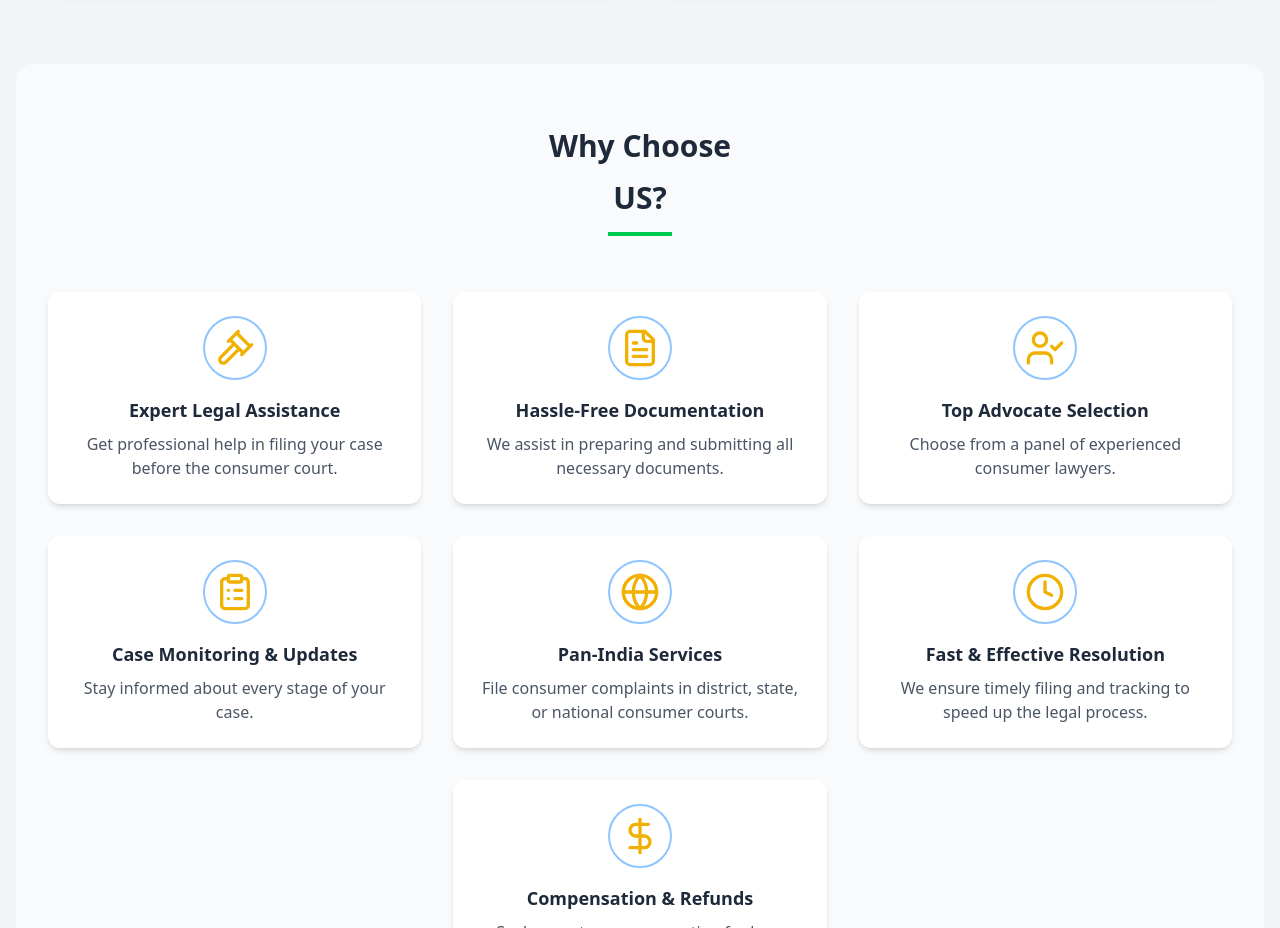
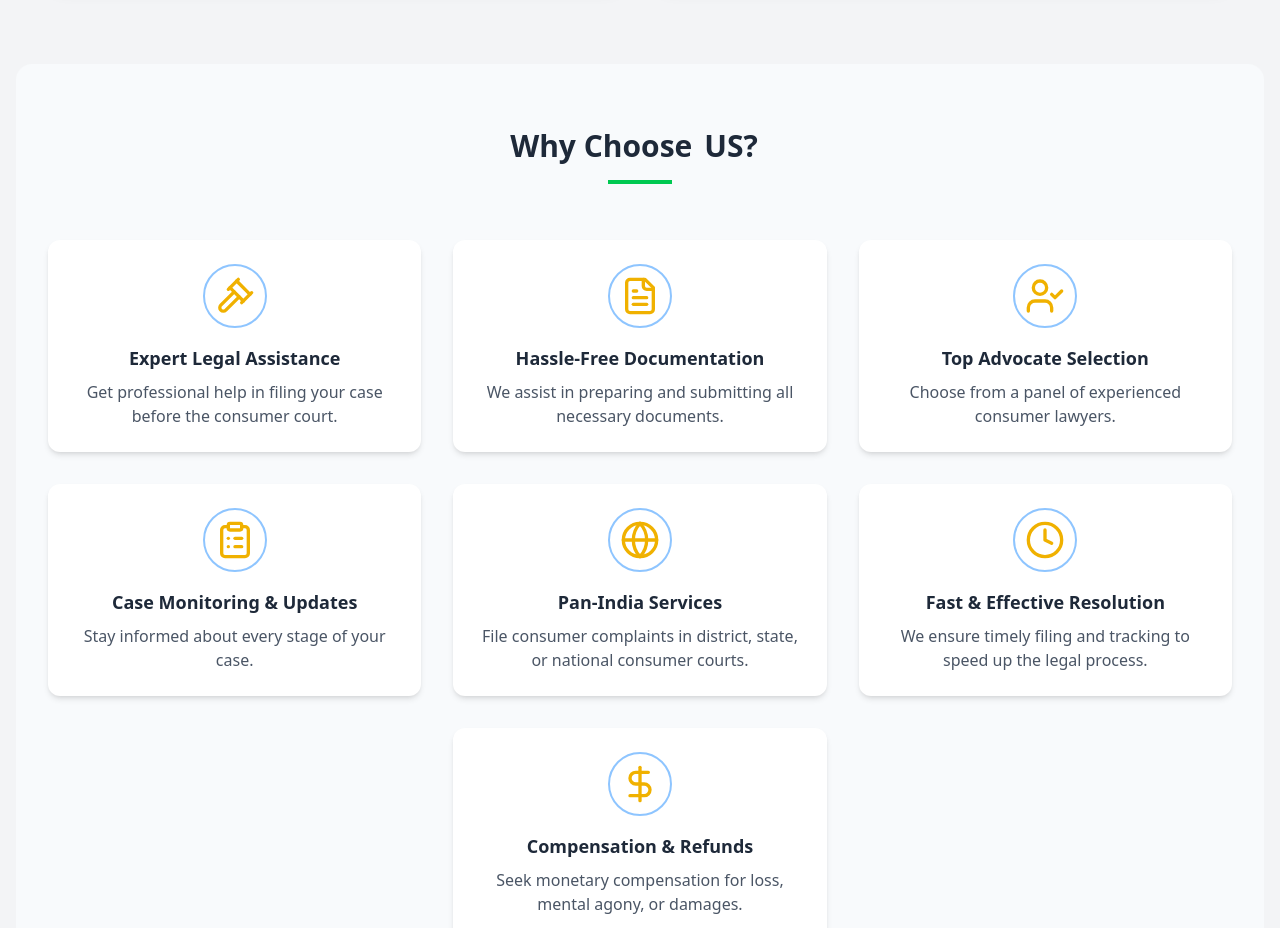
Before and after one commit to StevenSteel7/eLegalSamadhan, a Next.js app: page /rera in a window 1280 px wide. Shown: the part 2580-3508 px from the top of the page. Built offline with nearby package versions, Linux system fonts and the light colour scheme.

Commit message:
rera-bug-fixes-MobileNavBarNeedsFixing

```diff
--- a/app/rera/page.tsx
+++ b/app/rera/page.tsx
@@ -373,18 +373,6 @@ const page = () => {
                     </div>
 
 
-
-
-
-
-
-
-
-
-
-
-
-
                     </div>
 
                     </div>
@@ -402,7 +390,7 @@ const page = () => {
                         <div id="Why Choose US" className="group col-span-2 bg-slate-50 rounded-2xl p-8">
                             {/* Title Section */}
                             <div className="p-8 mx-auto rounded-2xl md:col-span-2 sm:col-span-1">
-                                <div className="flex flex-col justify-center group cursor-pointer">
+                                <div className="flex flex-col sm:flex-row justify-center group cursor-pointer">
                                     <span className="text-3xl font-bold text-center text-gray-800 mb-4">
                                         Why Choose
                                     </span>
@@ -410,7 +398,7 @@ const page = () => {
                                         US?
                                     </span>
                                 </div>
-                                <div className="w-16 h-1 bg-green-500 mx-auto mb-6 group-hover:w-xs transform duration-200"></div>
+                                <div className="w-16 h-1 bg-green-500 mx-auto mb-6 md:group-hover:w-xs transform duration-200"></div>
                             </div>
 
                             {/* Features Grid - Modified for center-out arrangement */}
```
